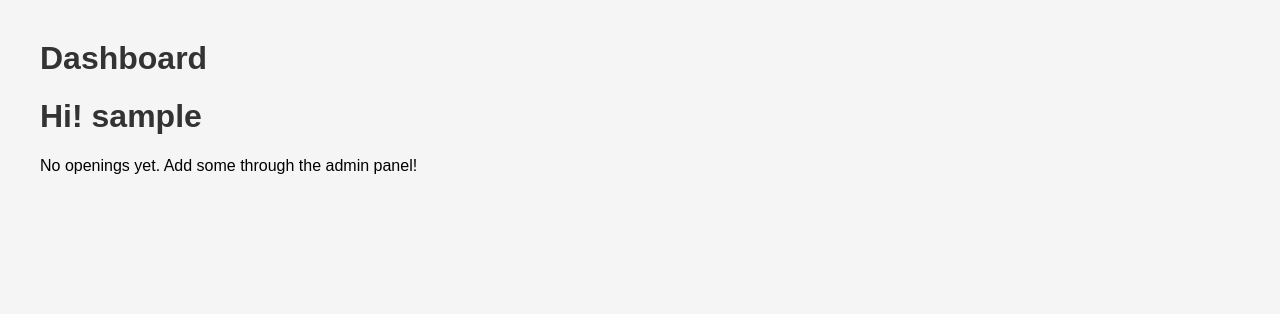
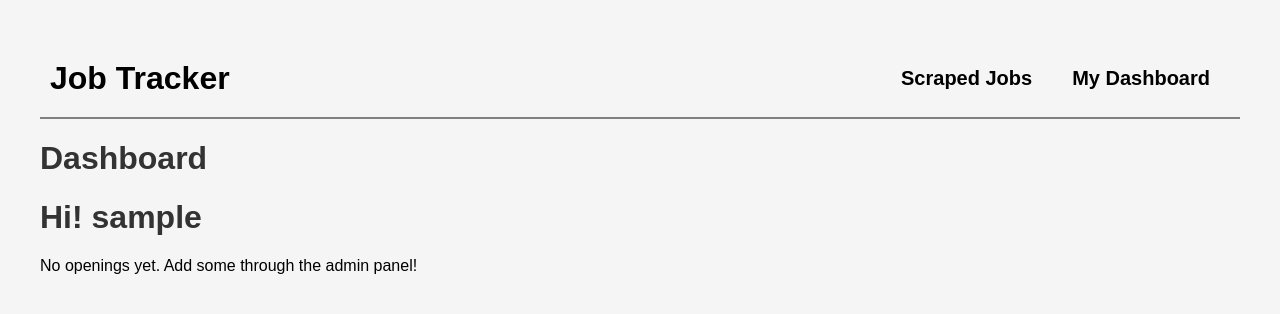
Before and after one commit to Syd7/ITrack, a Django app: page /dashboard/ in a window 1280 px wide. Shown: the top 314 px of the page. Run offline with Django 5.2, Linux system fonts and the light colour scheme; the visitor is signed in with stand-in values (Sample User, id 1); data that the repository does not hold is empty.

Commit message:
adjust base.html template with decent header

```diff
--- /dev/null
+++ b/iTrack/dashboard/static/dashboard/styles/design.css
@@ -0,0 +1,3 @@
+body { font-family: Arial, sans-serif; margin: 40px; background-color: #f5f5f5; }
+h1 { color: #333; }
+.card { background-color: white; padding: 20px; margin: 10px 0; border-radius: 8px; box-shadow: 0 2px 4px rgba(0,0,0,0.1); }
--- a/iTrack/dashboard/templates/dashboard/dashboard.html
+++ b/iTrack/dashboard/templates/dashboard/dashboard.html
@@ -1,14 +1,13 @@
-<!DOCTYPE html>
-<html lang="en">
-<head>
-    <meta charset="UTF-8">
-    <title>Dashboard</title>
-    <style>
-        body { font-family: Arial, sans-serif; margin: 40px; background-color: #f5f5f5; }
-        h1 { color: #333; }
-        .card { background-color: white; padding: 20px; margin: 10px 0; border-radius: 8px; box-shadow: 0 2px 4px rgba(0,0,0,0.1); }
-    </style>
-</head>
+
+{% extends "base.html" %}
+{% load static %}
+
+{% block title %}Organizer Information{% endblock %}
+{% block head %}
+<link rel="stylesheet" href="{% static 'dashboard/styles/design.css' %}">
+{% endblock %}
+
+{% block content %}
 <body>
     <h1>Dashboard</h1>
     <h1>Hi! {{user.username}}</h1>
@@ -27,3 +26,5 @@
     {% endif %}
 </body>
 </html>
+
+{% endblock %}
--- a/iTrack/iTrack/settings.py
+++ b/iTrack/iTrack/settings.py
@@ -121,3 +121,6 @@ USE_TZ = True
 # https://docs.djangoproject.com/en/6.0/howto/static-files/
 
 STATIC_URL = 'static/'
+STATICFILES_DIRS = [
+        BASE_DIR/'static',
+    ]
--- /dev/null
+++ b/iTrack/static/styles.css
@@ -0,0 +1,98 @@
+body{
+    margin: 0px;
+    padding: 0px;
+}
+
+
+* {
+  box-sizing: border-box;
+}
+
+.header {
+  position: sticky;
+  top: 0;
+  left: 0;
+  width: 100%;
+  padding: 20px 10px;
+  padding-right: 10px;
+  padding-left: 10px;
+  display: flex;
+  justify-content: space-between;
+  align-items: center;
+  z-index: 100;
+  border-bottom: 2px solid gray;
+}
+
+.name {
+  font-family: "Bebas Neue", sans-serif;
+  font-size: 32px;
+  text-decoration: none;
+  font-weight: 700;
+}
+
+.navbar a.profile{
+  font-family: "Bebas Neue", sans-serif;
+  font-size: 20px;
+  text-decoration: none;
+  font-weight: 700;
+}
+
+.navbar a.dashboard{
+  font-family: "Bebas Neue", sans-serif;
+  font-size: 20px;
+  text-decoration: none;
+  font-weight: 700;
+  margin-right: 20px;
+  color: black
+
+}
+
+.navbar a.scraped_jobs{
+  font-family: "Bebas Neue", sans-serif;
+  font-size: 20px;
+  text-decoration: none;
+  font-weight: 700;
+  color: black
+}
+
+.navbar {
+  display: flex;
+  align-items: center;
+}
+
+.navbar a {
+  font-size: 18px;
+  color: white;
+  font-weight: 500;
+  text-decoration: none;
+  margin-left: 40px;
+}
+.circle {
+    width: 50px;
+    height: 50px;
+    border-radius: 50%;
+    margin-right: 15px;
+}
+.logocontainer {
+    display: flex;
+    align-items: center;
+}
+
+
+.btn-primary {
+	font-weight: bold;
+	padding: 8px 16px 6px 16px;
+  border-radius: 8px;
+
+}
+
+.form_information {
+    display: grid;
+    grid-template-columns: 1fr;
+    padding-left: 10px;
+    padding-right: 10px;
+    margin-top: 10px;
+    margin-left: 70px;
+    margin-right: 70px;
+    border-radius: 8px;
+}
--- /dev/null
+++ b/iTrack/templates/base.html
@@ -0,0 +1,35 @@
+{% load static %}
+
+<!DOCTYPE html>
+<html>
+    <head>
+        <meta charset="UTF-8">
+        <meta http-equiv="X-UA-Compatible" content="IE-edge">
+        <meta name="viewport" content="width=device-width, initialize-scale=1.0">
+        <link rel="stylesheet" href="{% static 'styles.css' %}">
+        <title>{% block title %}Title{% endblock %}</title>
+         {% block head %}
+        {% endblock %}
+
+    </head>
+    <body>
+        <header class="header">
+            <div class = "logocontainer">
+                <a class="name">Job Tracker</a>
+                </div>
+                <nav class = "navbar">
+                    {% if request.user.is_authenticated %}
+                        <a href="{% url 'dashboard:scraped_jobs' %}" class ="scraped_jobs">Scraped Jobs</a>
+                        <a href="{% url 'dashboard:dashboard' %}" class ="dashboard">My Dashboard</a>
+                        {% else %}
+                            <a class="logout" href="{% url 'login' %}">Login</a>
+                    {% endif %}
+                </nav>
+            </div>
+        </header>
+
+        <main>
+            {% block content %} {% endblock %}
+        </main>
+    </body>
+</html>
```
